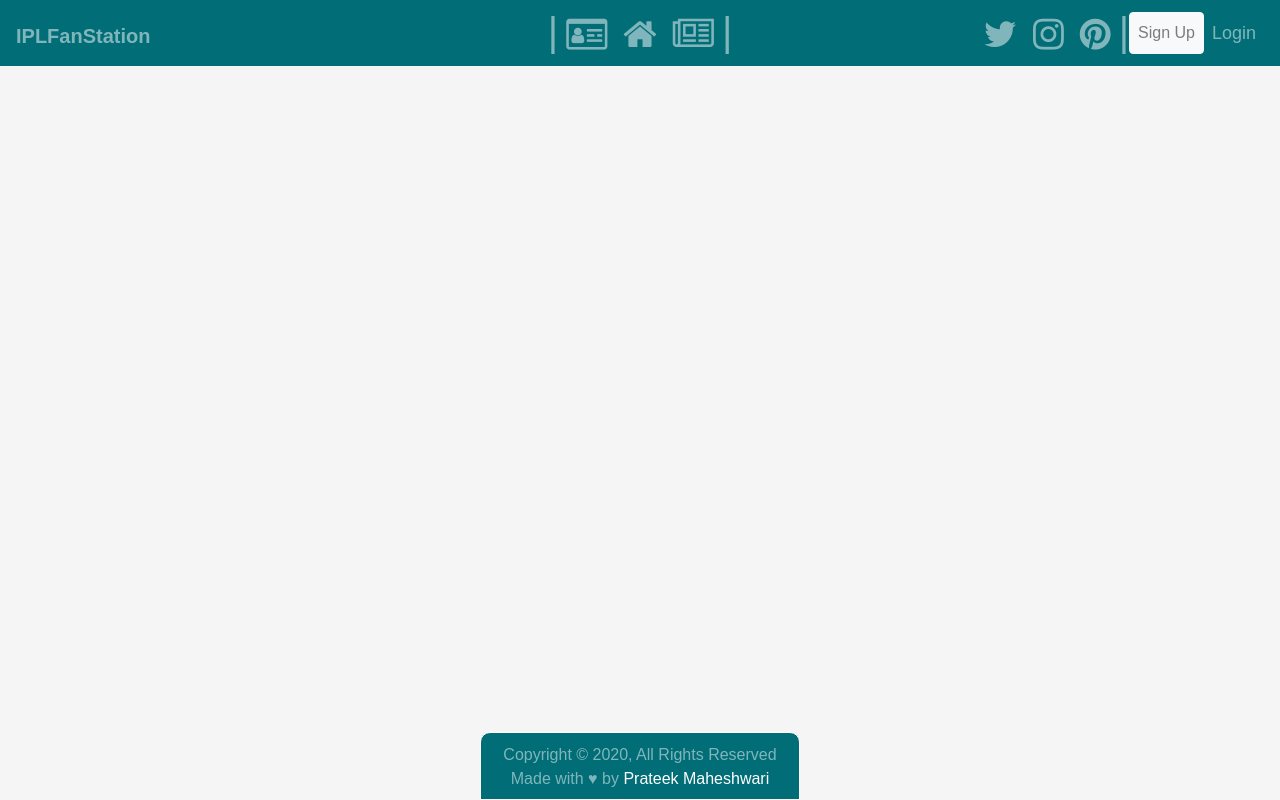
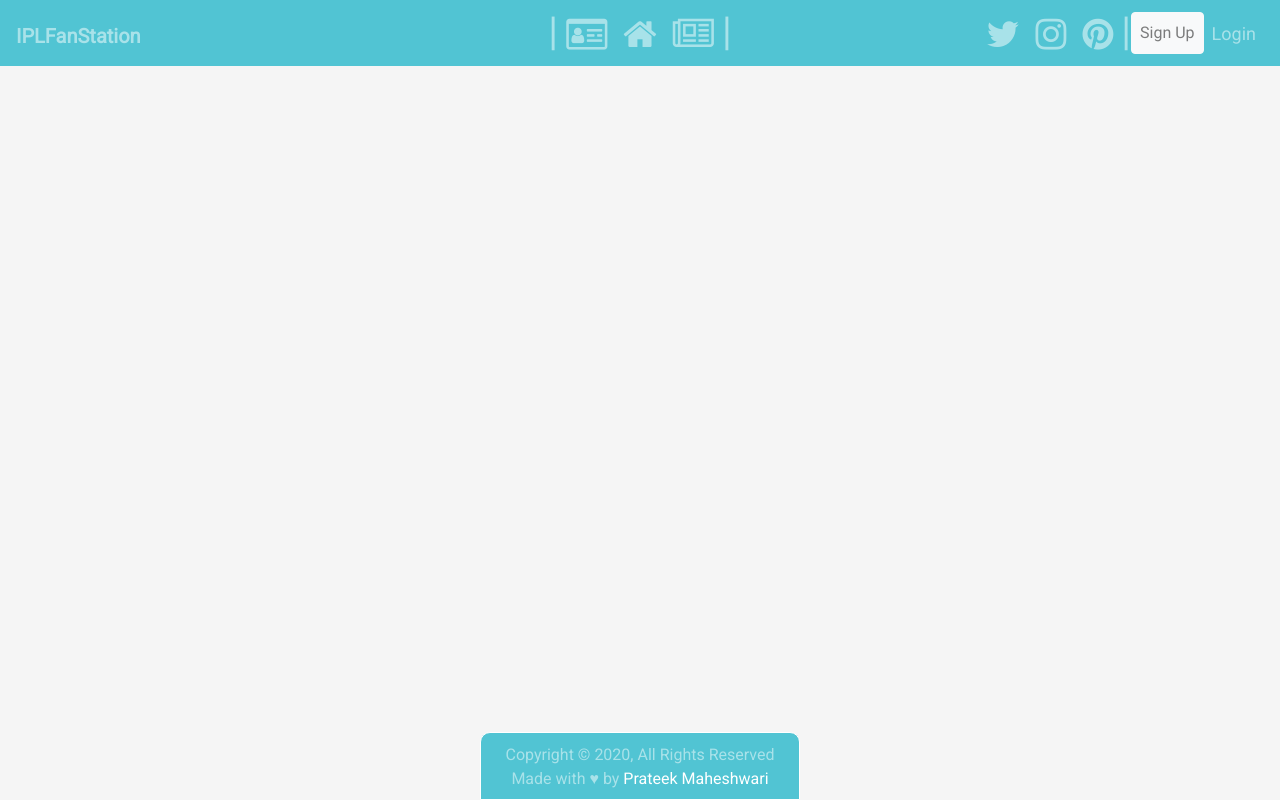
Before and after one commit to friskycodeur/IPL-fanstation, a Django app: page / in a window 1280 px wide. Run offline with Django 3.2, Linux system fonts and the light colour scheme; data that the repository does not hold is empty.

Commit message:
updated the homepage css

```diff
--- a/players/static/players/css/main.css
+++ b/players/static/players/css/main.css
@@ -1,16 +1,21 @@
 :root {
-  --main:#006d77;
-  --submain:#83c5be;
-  --gradient:#edf6f9;
+  --main:#d8e3e7;
+  --submain:#51c4d3;
+  --gradient:#126e82;
   --lightt:rgb(240, 219, 219);
 }
 
 body{
-  font-family: 'Padauk', sans-serif;
+  font-family: 'Roboto', sans-serif;
   background-color: whitesmoke;
 }
 
 /* utilities */
+
+.theme_color {
+	color:var(--submain);
+}
+
 
 .btn-custom{
   border:1px solid var(--submain);
@@ -30,7 +35,7 @@ body{
 
 /* Navbar */
 .navbar-custom {
-  background-color: var(--main) !important;
+  background-color: var(--submain) !important;
   font-size: 18px;
   padding-bottom: 2px;
 }
@@ -289,7 +325,7 @@ body{
 /* Footer */
 footer{
   display: flex;
-  background-color: var(--main);
+  background-color: var(--submain);
   width: 25%;
   border: 1px solid #fff ;
   border-top-left-radius: 10px;
```
Also changed, not shown: other parts of players/static/players/css/main.css (+35 -4 lines).
